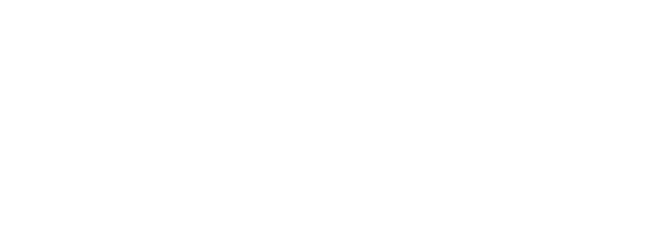
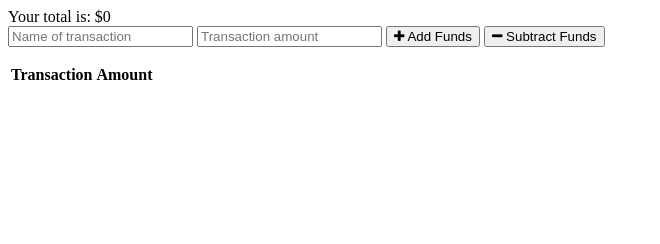
Before and after one commit to Dwill629/online-offline-budget-tracker, a website: page public/index.html in a window 1280 px wide. Shown: the whole page, without its empty margins (0-660 px from the left). Drawn offline with nearby package versions, Linux system fonts and the light colour scheme; no server answers.

Commit message:
updated index.html with structure, div, tables, etc

```diff
--- a/public/index.html
+++ b/public/index.html
@@ -13,3 +13,37 @@
 
   <title>Budget Tracker</title>
 </head>
+<body>
+  <div class="wrapper">
+    <div class="total">
+      <div class="total">Your total is: $<span id="total">0</span></div>
+    </div>
+
+    <div class="form">
+      <input type="text" id="t-name" placeholder="Name of transaction" />
+      <input type="number" min="0" id="t-amount" placeholder="Transaction amount" />
+      <button id="add-btn"><i class="fa fa-plus buttons"></i> Add Funds</button>
+      <button id="sub-btn"><i class="fa fa-minus"></i> Subtract Funds</button>
+      <p class="error"></p>
+    </div>
+
+    <div class="transactions">
+      <table>
+        <thead>
+          <th>Transaction</th>
+          <th>Amount</th>
+        </thead>
+        <tbody id="tbody">
+
+        </tbody>
+      </table>
+    </div>
+
+    <canvas id="myChart"></canvas>
+  </div>
+
+  <script src="https://cdn.jsdelivr.net/npm/chart.js@2.8.0"></script>
+  <script src="assets/js/db.js"></script>
+  <script src="assets/js/index.js"></script>
+</body>
+</html>
```
